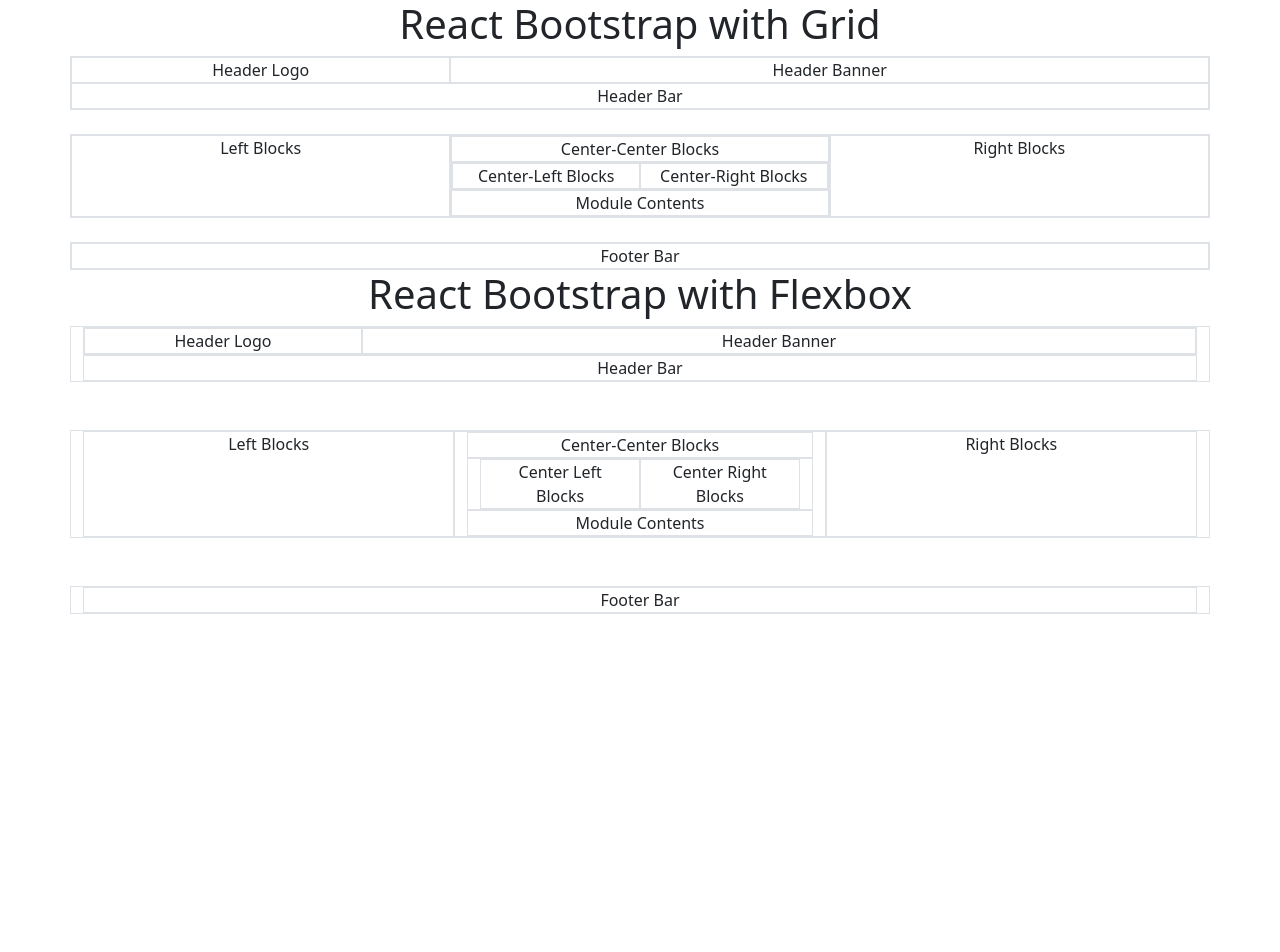
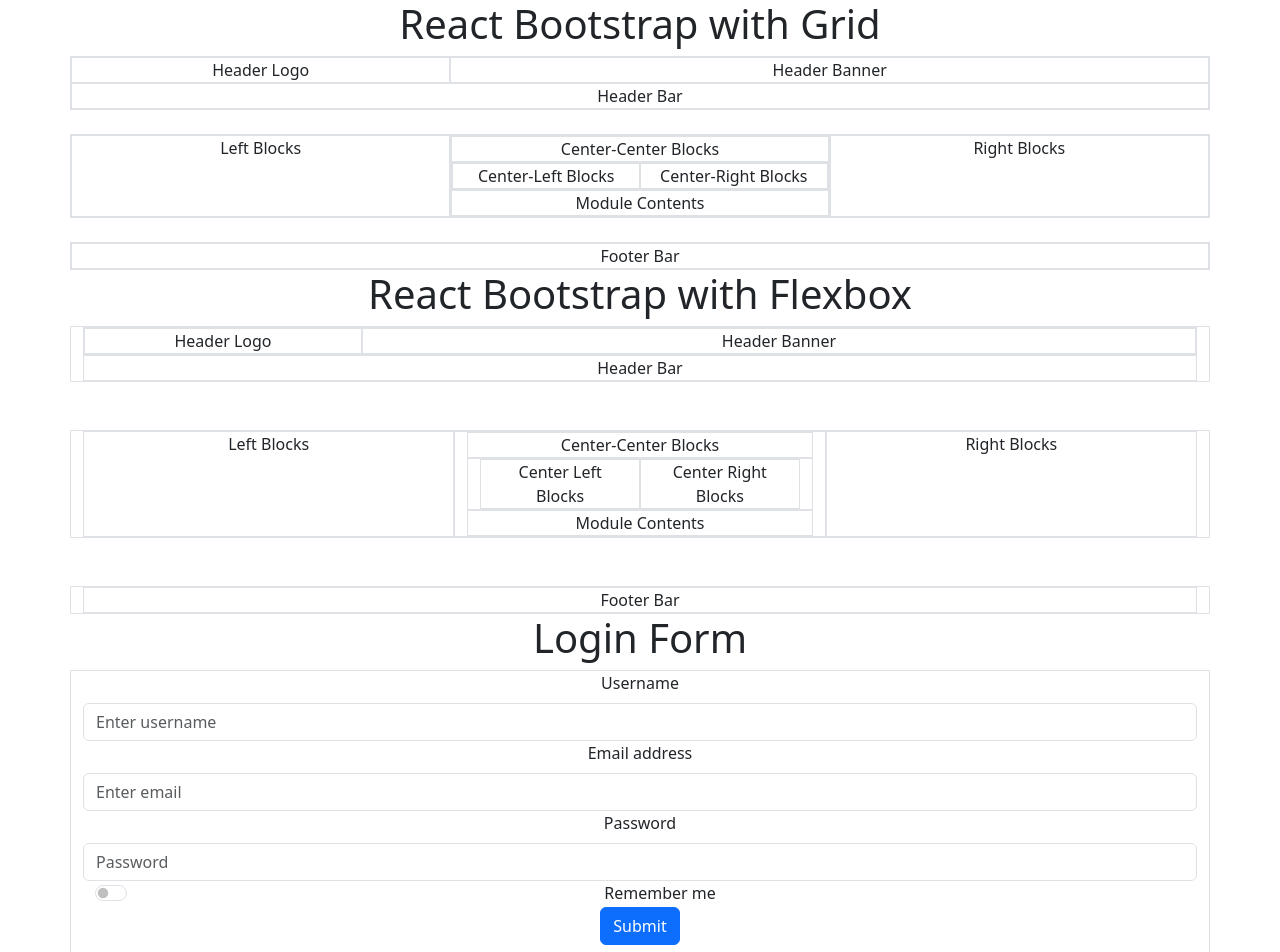
Before and after one commit to saurabhcodes25/DashView, a React (Create React App) app: page / in a window 1280 px wide. Shown: the top 952 px of the page. Before the commit the page ends 800 px from the top, so only its background shows below. Built offline with nearby package versions, Linux system fonts and the light colour scheme.

Commit message:
login form

```diff
--- a/src/App.js
+++ b/src/App.js
@@ -2,7 +2,8 @@
 import Container from 'react-bootstrap/Container';
 import Row from 'react-bootstrap/Row';
 import Col from 'react-bootstrap/Col';
-
+import Form from 'react-bootstrap/Form';
+import Button from 'react-bootstrap/Button';
 
 function Grid() {
   return (
@@ -96,14 +97,14 @@
 
       {/*middle*/}
 
-      <Container  className='d-flex border border-1 '>
+      <Container className='d-flex border border-1 '>
 
         <Container className='text-center border border-1 '>
           <div >Left Blocks</div>
         </Container>
 
 
-        <Container  className='border border-1'>
+        <Container className='border border-1'>
           <div className='border border-1'>Center-Center Blocks</div>
 
           <Container className='d-flex border border-1'>
@@ -130,7 +131,7 @@
 
       {/* lower one */}
 
-      <Container  className='border border-1'>
+      <Container className='border border-1'>
         <Container fluid className='border border-1'>
           Footer Bar
         </Container>
@@ -141,6 +142,46 @@
 
   )
 }
+
+function Login() {
+  return (
+    <Container className='border border-1'>
+      <Form>
+        <Form.Group>
+          <Form.Label>Username</Form.Label>
+          <Form.Control type="username" placeholder='Enter username' />
+        </Form.Group>
+
+        <Form.Group>
+          <Form.Label>Email address</Form.Label>
+          <Form.Control type="email" placeholder="Enter email" />
+        </Form.Group>
+
+        <Form.Group>
+          <Form.Label>Password</Form.Label>
+          <Form.Control type="password" placeholder="Password" />
+        </Form.Group>
+        <Container>
+
+          <p><Form.Group>
+
+            <Form.Check
+              type="switch"
+              id="custom-switch"
+              label="Remember me"
+            />
+          </Form.Group>
+
+            <Button variant='primary' type='submit'>
+              Submit
+            </Button>
+          </p>
+        </Container>
+
+      </Form>
+    </Container>
+  )
+}
 function App() {
   return (
     <div className="App">
@@ -148,6 +189,8 @@
       <Grid />
       <h1>React Bootstrap with Flexbox</h1>
       <Flex />
+      <h1>Login Form</h1>
+      <Login />
     </div>
   );
 }
```
